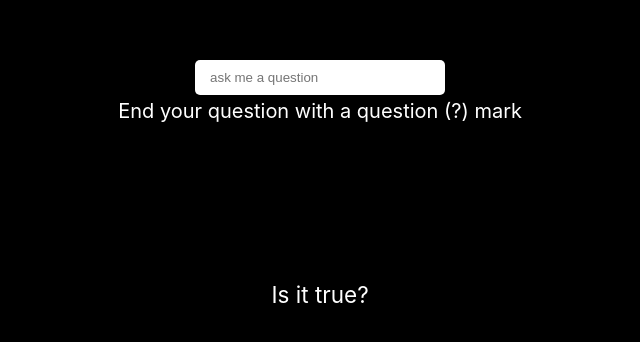
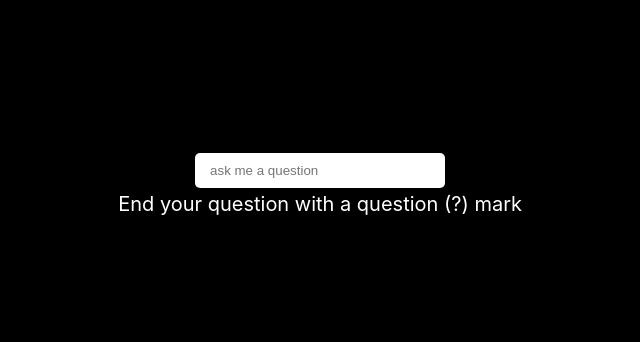
Before and after one commit to Alejoboga20/vue-fundamentals, a Vue app: page / in a window 1280 px wide. Shown: the part 214-556 px from the top of the page, without its empty margins (118-758 px from the left). Built offline with nearby package versions, Linux system fonts and the light colour scheme.

Commit message:
fix type

```diff
--- a/src/components/Indecision.vue
+++ b/src/components/Indecision.vue
@@ -5,8 +5,8 @@
 		<input type="text" placeholder="ask me a question" v-model="question" />
 		<p>End your question with a question (?) mark</p>
 
-		<div>
-			<h2>Is it true?</h2>
+		<div v-show="isValidQuestion">
+			<h2>{{ question }}</h2>
 			<h1>{{ answer }}</h1>
 		</div>
 	</div>
@@ -20,6 +20,7 @@ export default {
 			question: '',
 			answer: '',
 			image: '',
+			isValidQuestion: false,
 		};
 	},
 	methods: {
@@ -27,7 +28,10 @@ export default {
 			this.answer = 'Thinking...';
 
 			const response = await fetch('https://yesno.wtf/api');
-			const { answer, image } = (await response.json()) as { answer: string; image: string };
+			const { answer, image } = (await response.json()) as {
+				answer: 'Yes' | 'No' | 'Maybe';
+				image: string;
+			};
 
 			this.answer = answer;
 			this.image = image;
@@ -35,7 +39,10 @@ export default {
 	},
 	watch: {
 		question(value) {
+			this.isValidQuestion = false;
 			if (!value.endsWith('?')) return;
+
+			this.isValidQuestion = true;
 			this.getAnswer();
 		},
 	},
```
